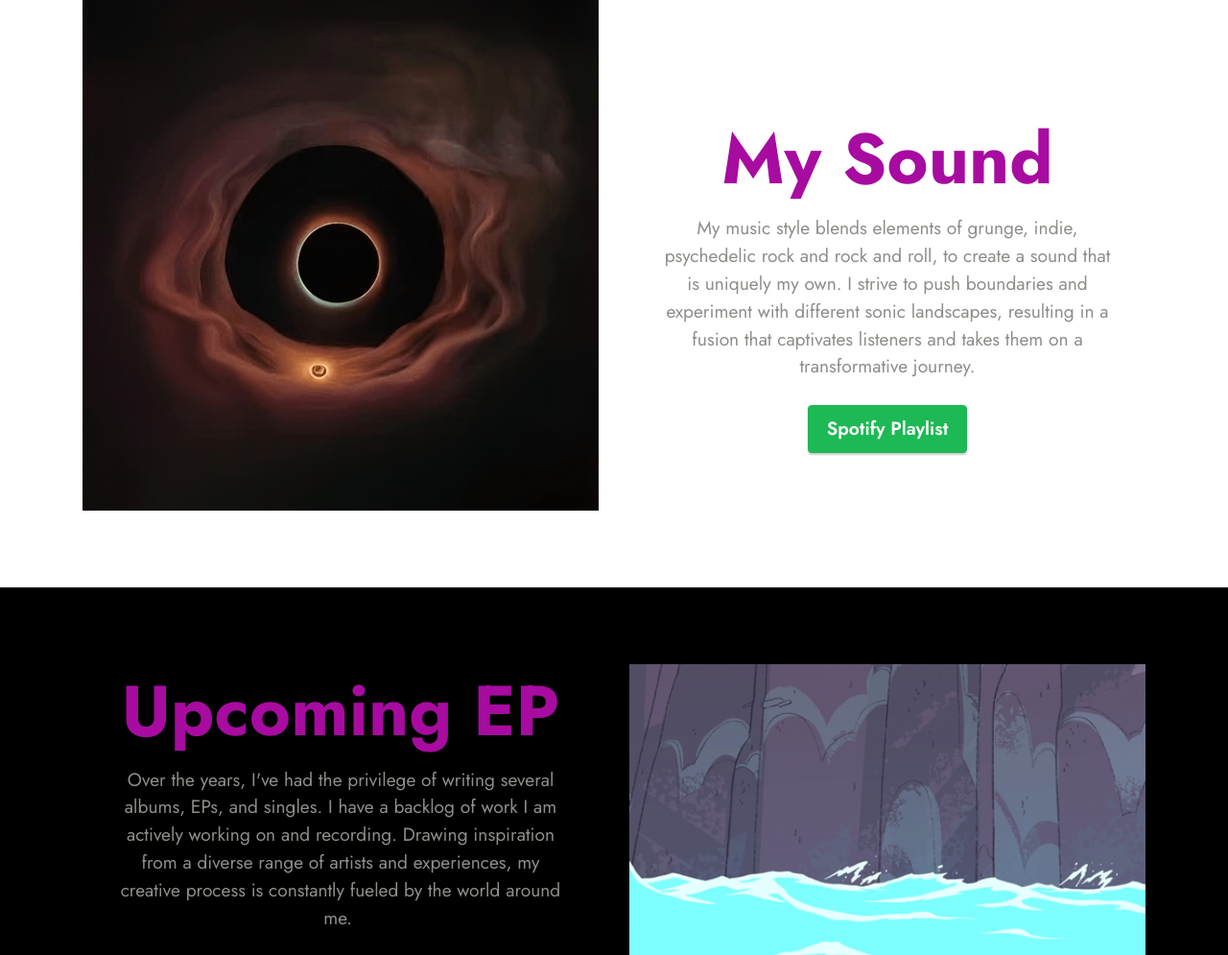
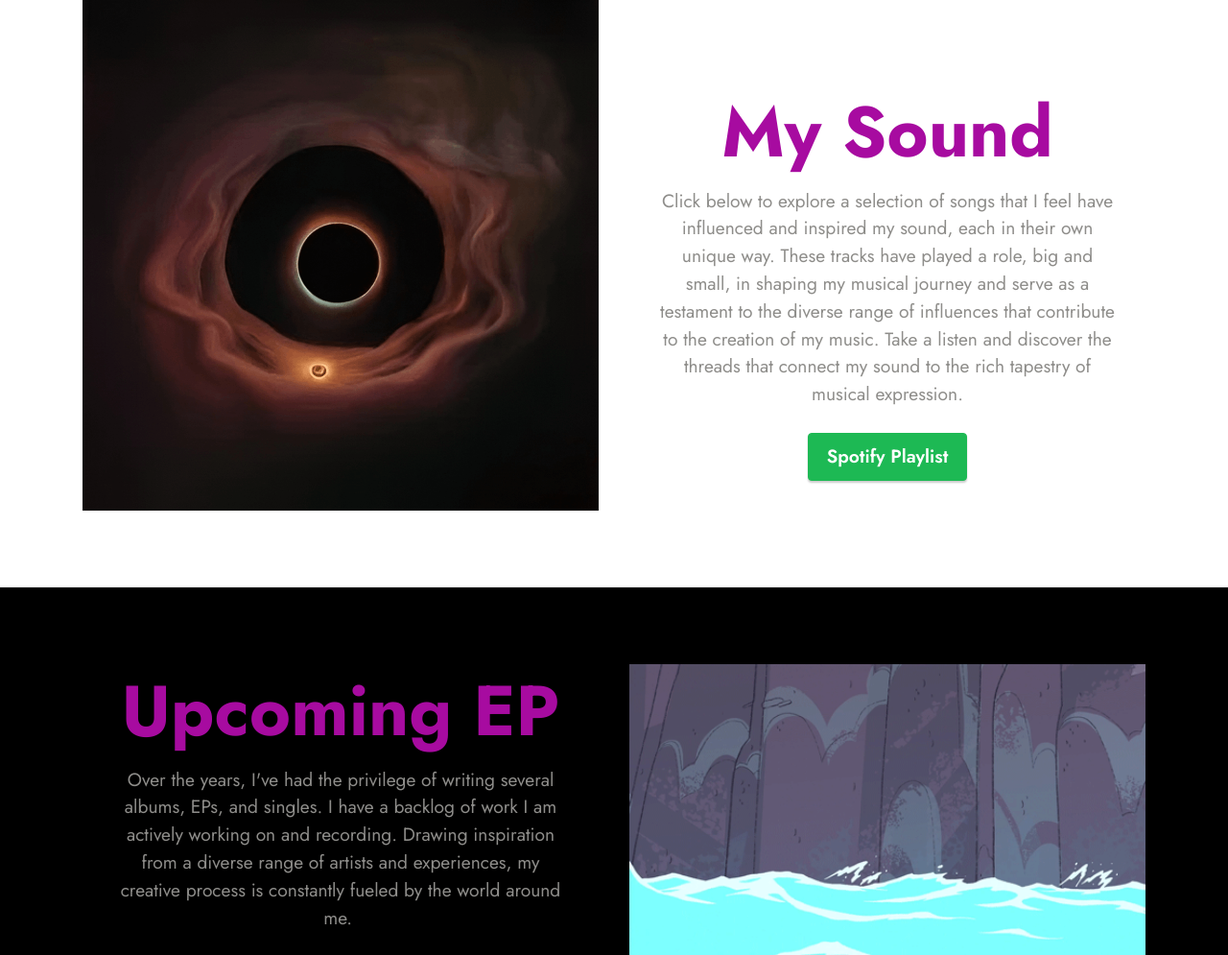
Before and after one commit to purplepiss/purplepissmusic, a plain HTML site: page page7.html in a window 1280 px wide. Shown: the part 1799-2794 px from the top of the page at 96% size. Drawn offline with Linux system fonts and the light colour scheme; files whose address does not match are found by name.

Commit message:
Update page7.html

```diff
--- a/page7.html
+++ b/page7.html
@@ -128,7 +128,8 @@
                     <h1 class="mbr-section-title mbr-fonts-style mb-3 display-1">
                         <strong>
 </strong><div><strong><br></strong></div><div><strong>My Sound</strong></div></h1>
-                    <p class="mbr-text mbr-fonts-style display-7">My music style blends elements of grunge, indie, psychedelic rock and rock and roll, to create a sound that is uniquely my own. I strive to push boundaries and experiment with different sonic landscapes, resulting in a fusion that captivates listeners and takes them on a transformative journey.</p>
+                    <p class="mbr-text mbr-fonts-style display-7">
+Click below to explore a selection of songs that I feel have influenced and inspired my sound, each in their own unique way. These tracks have played a role, big and small,  in shaping my musical journey and serve as a testament to the diverse range of influences that contribute to the creation of my music. Take a listen and discover the threads that connect my sound to the rich tapestry of musical expression.</p>
                     <div class="mbr-section-btn mt-3"><a class="btn btn-secondary display-7" href="https://open.spotify.com/playlist/012S2ONe4zLoQRMhT7v9Tj?si=f146d9e2447048db&pt=8046a35425ae7fc9c9a6bef3050de6ae">Spotify Playlist</a></div>
                 </div>
             </div>
```
